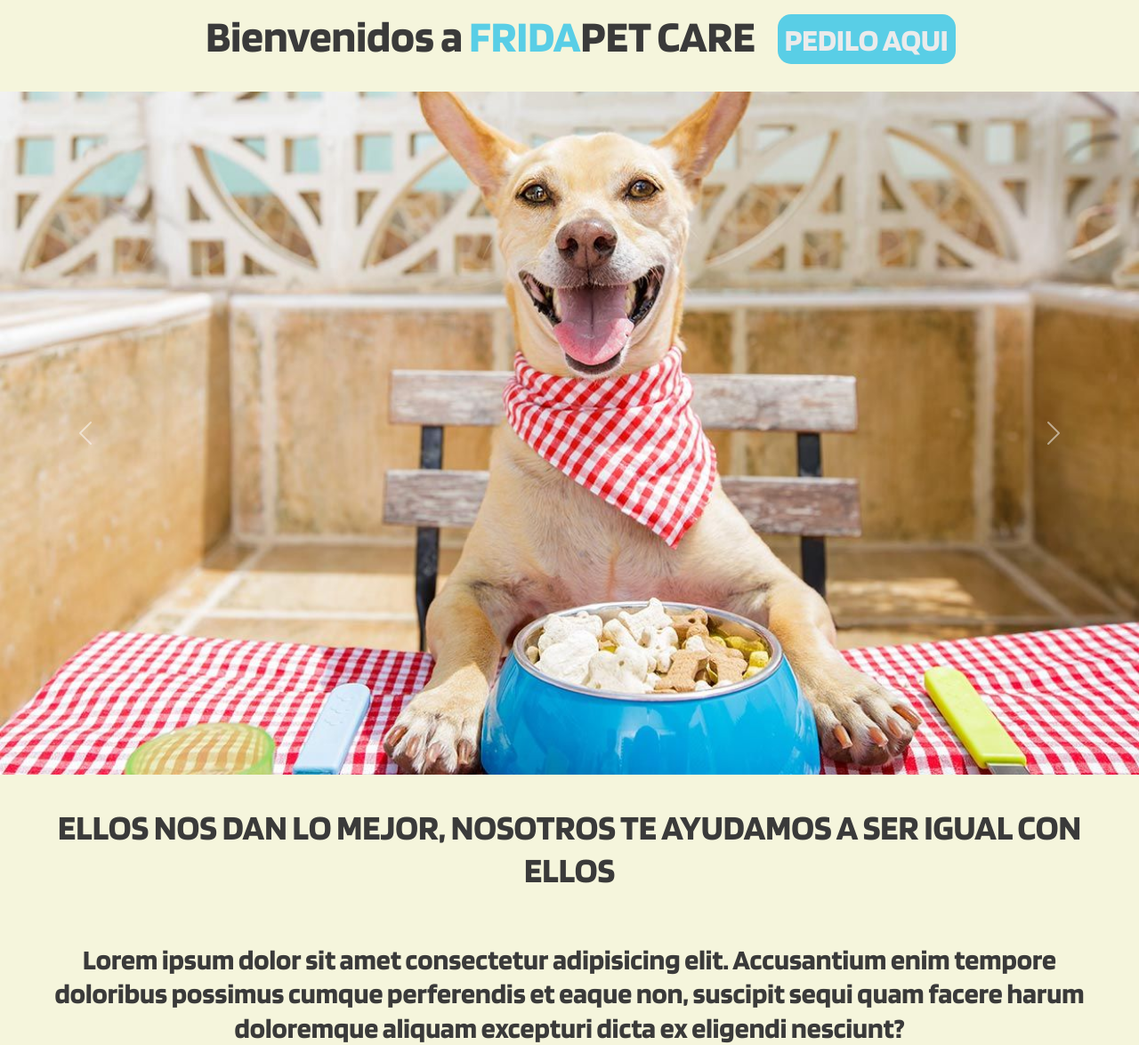
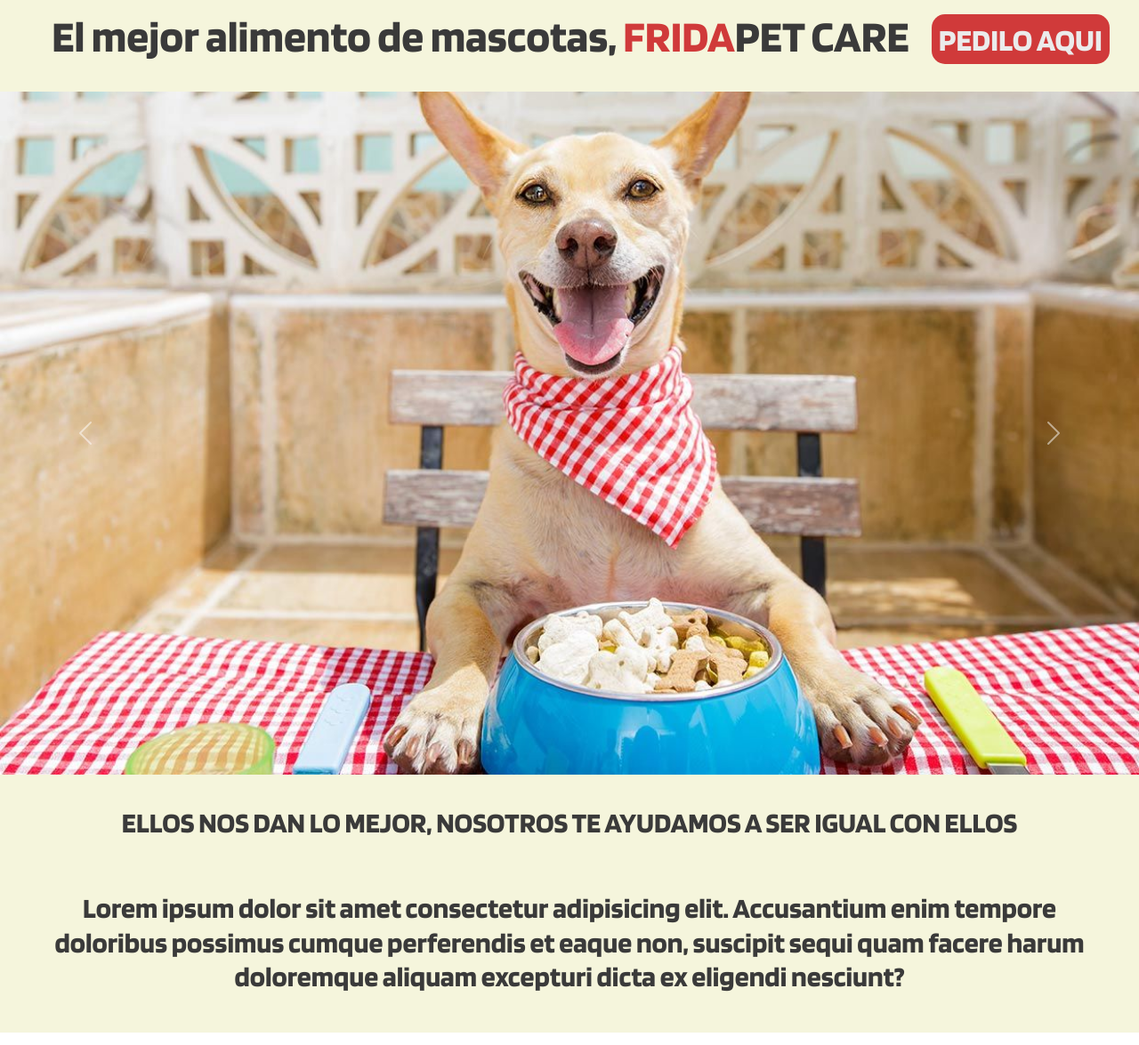
Before and after one commit to JuanPabloMiloc/webfridaFINALTEST, a plain HTML site: page index.html in a window 1280 px wide. Shown: the part 125-1300 px from the top of the page at 89% size. Drawn offline with nearby package versions, Linux system fonts and the light colour scheme.

Commit message:
H1 corregido y lineas de css

```diff
--- a/css/style.css
+++ b/css/style.css
@@ -134,12 +134,12 @@ nav ul {
 }
 
 .second-color {
-    color: #59CEE6;
+    color: #d03a3a;
 }
 
 .btn {
     color: rgb(235, 235, 235);
-    background-color: #59CEE6;
+    background-color: #d03a3a;
     padding: 1px;
     width: 200px;
     border-radius: 15px;
@@ -291,7 +291,8 @@ h2 {
 }
 
 .portada {
-    background-color: #59CEE6 font-family: blinker;
+    background-color: #59CEE6
+    font-family: blinker;
     display: flex;
     justify-content: space-between;
     gap: 25px;
@@ -396,7 +397,6 @@ footer {
 
     }
 
-   }
 
 @media only screen and (min-width:901px) and (max-width:1200px) {
 
--- a/index.html
+++ b/index.html
@@ -45,7 +45,7 @@
 
         <section class="hero">
             <div class="hero__contenedor">
-                <h1 class="hero__titulo">Bienvenidos a <span class="second-color">FRIDA</span>PET CARE</h1>
+                <h1 class="hero__titulo">El mejor alimento de mascotas, <span class="second-color">FRIDA</span>PET CARE</h1>
                 <a href="./pages/contacto.html" class="btn">
                     PEDILO AQUI</a>
             </div>
@@ -81,11 +81,11 @@
 
             <section class="contenidoindex" id="contenidoindex">
 
-                <h1>ELLOS NOS DAN LO MEJOR, NOSOTROS TE AYUDAMOS A SER IGUAL CON ELLOS</h1>
+                <h2>ELLOS NOS DAN LO MEJOR, NOSOTROS TE AYUDAMOS A SER IGUAL CON ELLOS</h2>
 
                 <h2>Lorem ipsum dolor sit amet consectetur adipisicing elit. Accusantium enim tempore doloribus possimus
                     cumque perferendis et eaque non, suscipit sequi quam facere harum doloremque aliquam excepturi dicta
-                    ex eligendi nesciunt?</h1>
+                    ex eligendi nesciunt?</h2>
 
             </section>
             </div>
```
